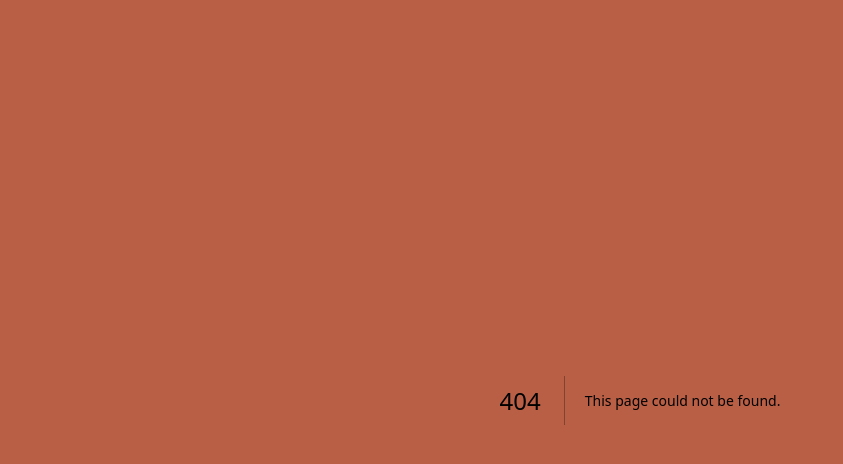
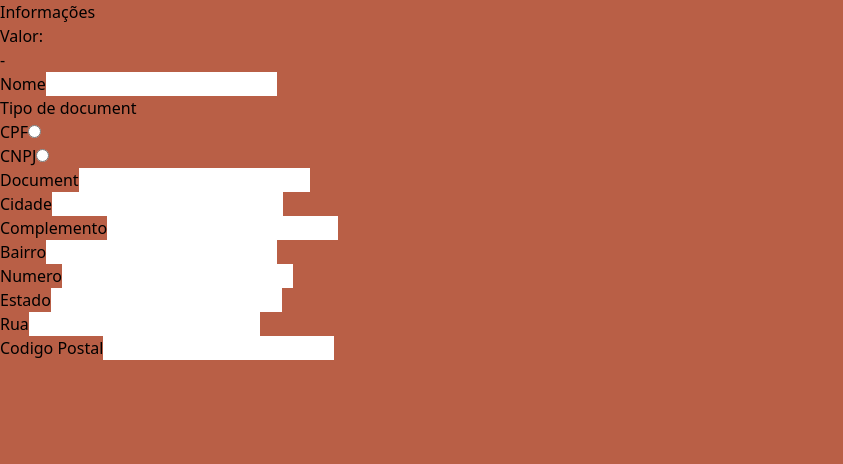
Before and after one commit to luisvinicius09/simmel, a Next.js app: page /pay/1 in a window 1280 px wide. Before the commit this address had no page. Shown: the top 464 px of the page, without its empty margins (0-843 px from the left). Built offline with nearby package versions, Linux system fonts and the light colour scheme.

Commit message:
Add: checkout route with basic html structure

```diff
--- /dev/null
+++ b/src/app/pay/[slug]/page.tsx
@@ -0,0 +1,108 @@
+import axios from 'axios';
+
+const getCheckoutInfo = async (slug: string): Promise<object> => {
+	// TODO: fetch data from slug
+
+	const checkout = await axios.get(`/checkout/${slug}`);
+
+	return checkout;
+};
+
+const userInfo = async () => {
+	// TODO: fetch user data
+};
+
+const clientInfo = async () => {
+	// TODO: fetch client data if available
+};
+
+export default function Pay({ params }: { params: { slug: string } }) {
+	// const checkoutInfo = getCheckoutInfo(params.slug);
+	// console.log(checkoutInfo);
+
+	// 			name: client.name,
+	// 			documentNumber: client.document,
+	// 			documentType: client.documentType,
+	// 			address: {
+	// 				city: clientAddress.city,
+	// 				complement: clientAddress.complement ?? '',
+	// 				district: clientAddress.district,
+	// 				number: clientAddress.number,
+	// 				stateCode: clientAddress.stateCode,
+	// 				street: clientAddress.street,
+	// 				zipCode: clientAddress.zipCode,
+	// 			},
+
+	return (
+		<div className=''>
+			<div>
+				<p>Informações</p>
+				<div>
+					<p>Valor: </p>
+				</div>
+				-{' '}
+			</div>
+
+			<div>
+				<fieldset>
+					<label htmlFor='name'>Nome</label>
+					<input name='name' type='text' />
+				</fieldset>
+
+				<fieldset>
+					<label htmlFor='name'>Tipo de document</label>
+
+					<div>
+						<label htmlFor='cpf'>CPF</label>
+						<input name='cpf' type='radio' id='cpf' />
+					</div>
+
+					<div>
+						<label htmlFor='cnpj'>CNPJ</label>
+						<input name='cnpf' type='radio' id='cnpj' />
+					</div>
+				</fieldset>
+
+				<fieldset>
+					<label htmlFor='document'>Document</label>
+					<input name='document' type='text' />
+				</fieldset>
+
+				<fieldset>
+					<label htmlFor='city'>Cidade</label>
+					<input name='city' type='text' />
+				</fieldset>
+
+				<fieldset>
+					<label htmlFor='complement'>Complemento</label>
+					<input name='complement' type='text' />
+				</fieldset>
+
+				<fieldset>
+					<label htmlFor='district'>Bairro</label>
+					<input name='district' type='text' />
+				</fieldset>
+
+				<fieldset>
+					<label htmlFor='number'>Numero</label>
+					<input name='number' type='text' />
+				</fieldset>
+
+				<fieldset>
+					<label htmlFor='stateCode'>Estado</label>
+					<input name='stateCode' type='text' />
+				</fieldset>
+
+				<fieldset>
+					<label htmlFor='street'>Rua</label>
+					<input name='street' type='text' />
+				</fieldset>
+
+				<fieldset>
+					<label htmlFor='zipCode'>Codigo Postal</label>
+					<input name='zipCode' type='text' />
+				</fieldset>
+			</div>
+		</div>
+	);
+}
```
